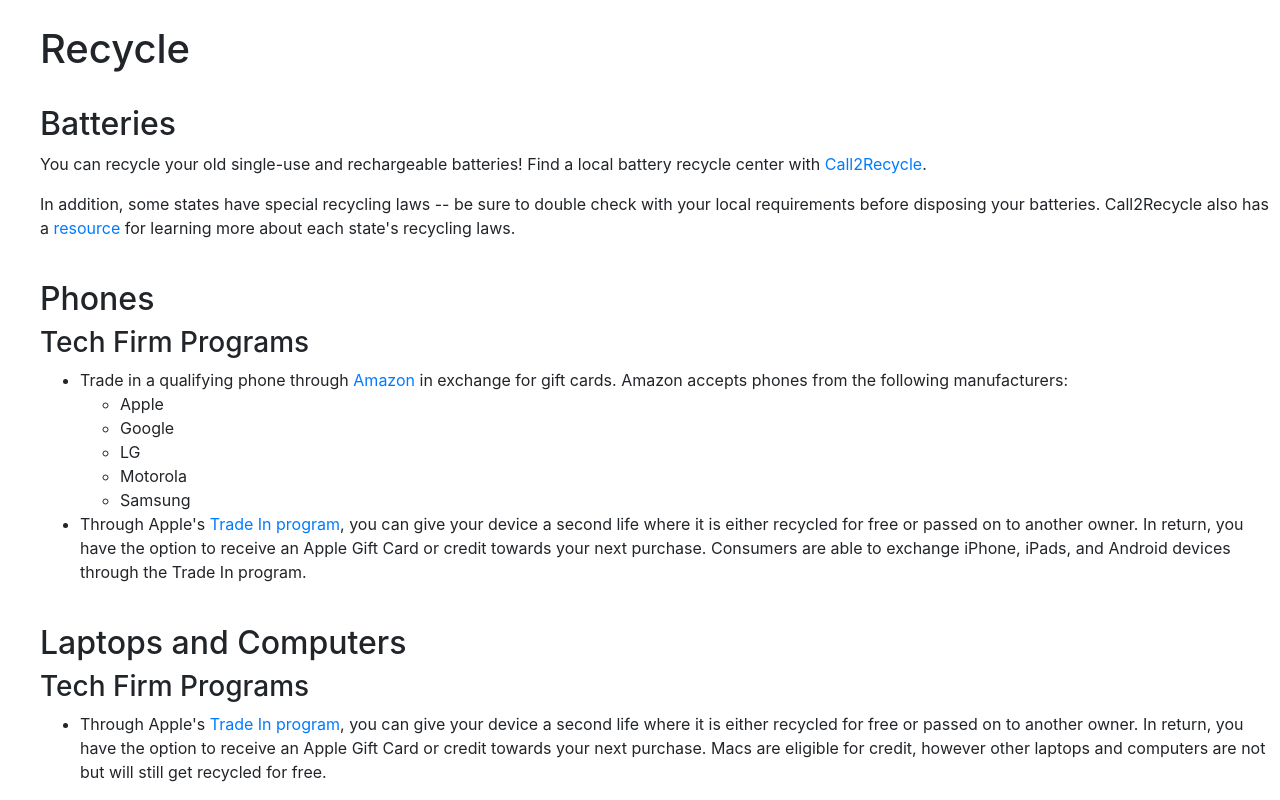
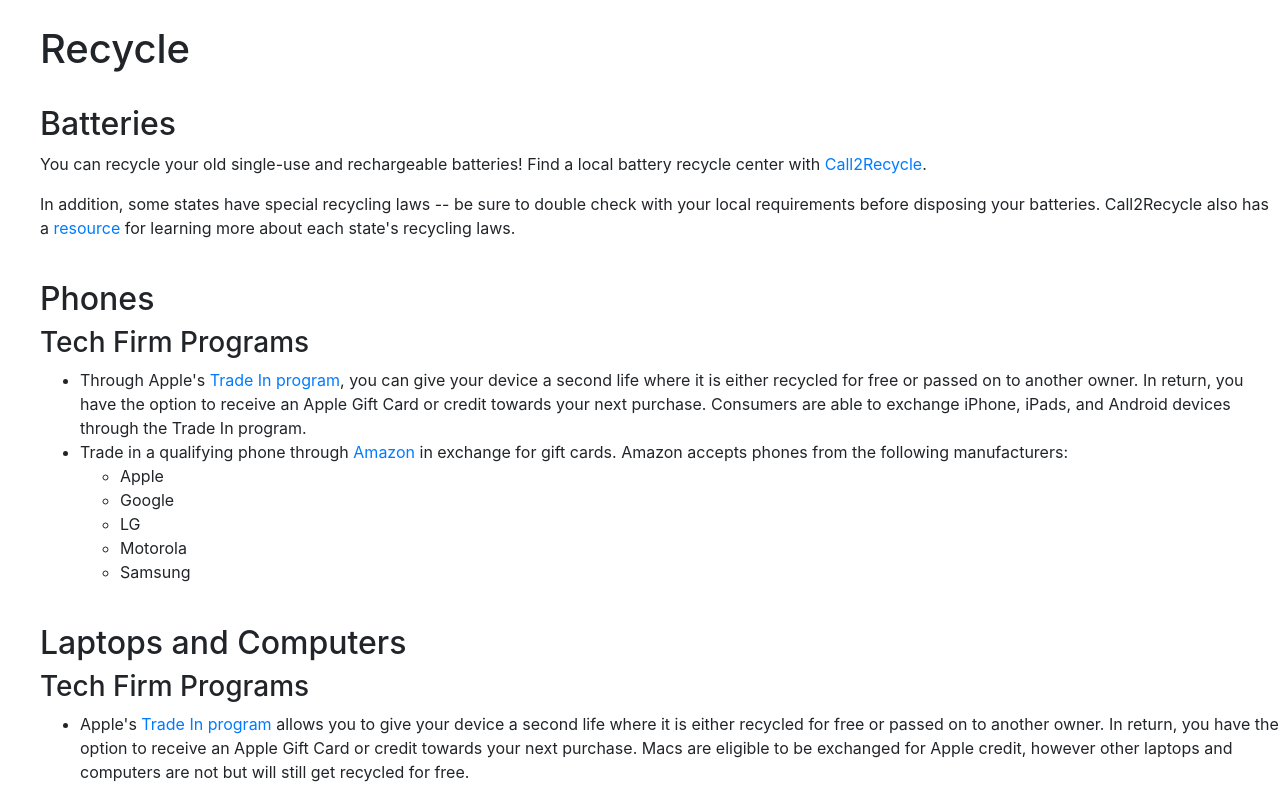
Before and after one commit to rebeckur/adopt-green-tech, a React (Create React App) app: page /#/recycle in a window 1280 px wide. Shown: the part 460-1260 px from the top of the page. Built offline with nearby package versions, Linux system fonts and the light colour scheme.

Commit message:
Updating recycle page wording

```diff
--- a/src/components/Recycle.js
+++ b/src/components/Recycle.js
@@ -21,6 +21,11 @@
                     <h3>Tech Firm Programs</h3>
                     <ul>
                         <li>
+                            Through Apple's <a href="https://www.apple.com/shop/trade-in" target="_blank" rel="noreferrer noopener">Trade In program</a>, you can give your device a second life
+                            where it is either recycled for free or passed on to another owner. In return, you have the option to receive an Apple Gift Card or credit towards your next purchase.
+                            Consumers are able to exchange iPhone, iPads, and Android devices through the Trade In program.
+                        </li>
+                        <li>
                             Trade in a qualifying phone through <a href="https://www.amazon.com/Trade-In/b?ie=UTF8&node=9187220011" target="_blank" rel="noreferrer noopener">Amazon</a> in
                             exchange for gift cards. Amazon accepts phones from the following manufacturers:
                             <ul>
@@ -31,11 +36,7 @@
                                 <li>Samsung</li>
                             </ul>
                         </li>
-                        <li>
-                            Through Apple's <a href="https://www.apple.com/shop/trade-in" target="_blank" rel="noreferrer noopener">Trade In program</a>, you can give your device a second life
-                            where it is either recycled for free or passed on to another owner. In return, you have the option to receive an Apple Gift Card or credit towards your next purchase.
-                            Consumers are able to exchange iPhone, iPads, and Android devices through the Trade In program.
-                        </li>
+
                     </ul>
                 </div>
                 <br />
@@ -44,9 +45,9 @@
                     <h3>Tech Firm Programs</h3>
                     <ul>
                         <li>
-                            Through Apple's <a href="https://www.apple.com/shop/trade-in" target="_blank" rel="noreferrer noopener">Trade In program</a>, you can give your device a second life
+                            Apple's <a href="https://www.apple.com/shop/trade-in" target="_blank" rel="noreferrer noopener">Trade In program</a> allows you to give your device a second life
                             where it is either recycled for free or passed on to another owner. In return, you have the option to receive an Apple Gift Card or credit towards your next purchase.
-                            Macs are eligible for credit, however other laptops and computers are not but will still get recycled for free.
+                            Macs are eligible to be exchanged for Apple credit, however other laptops and computers are not but will still get recycled for free.
                         </li>
                     </ul>
                 </div>
```
